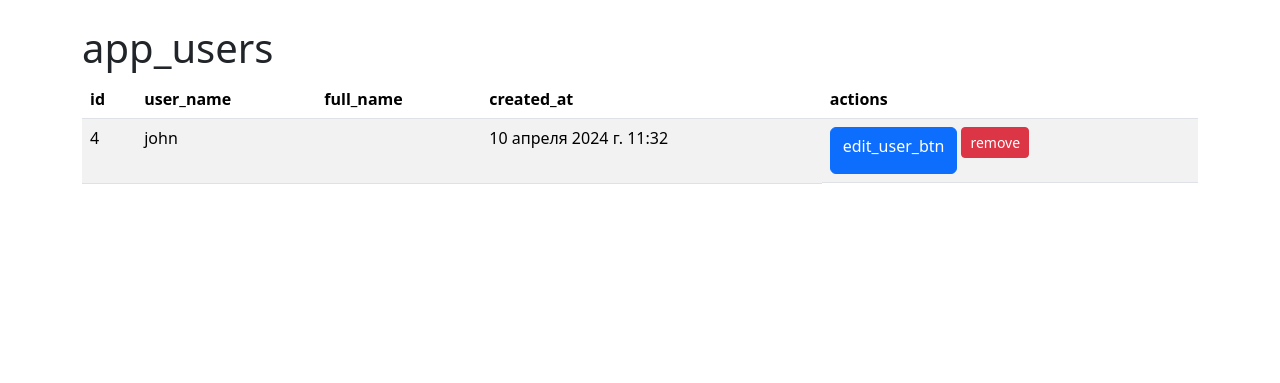
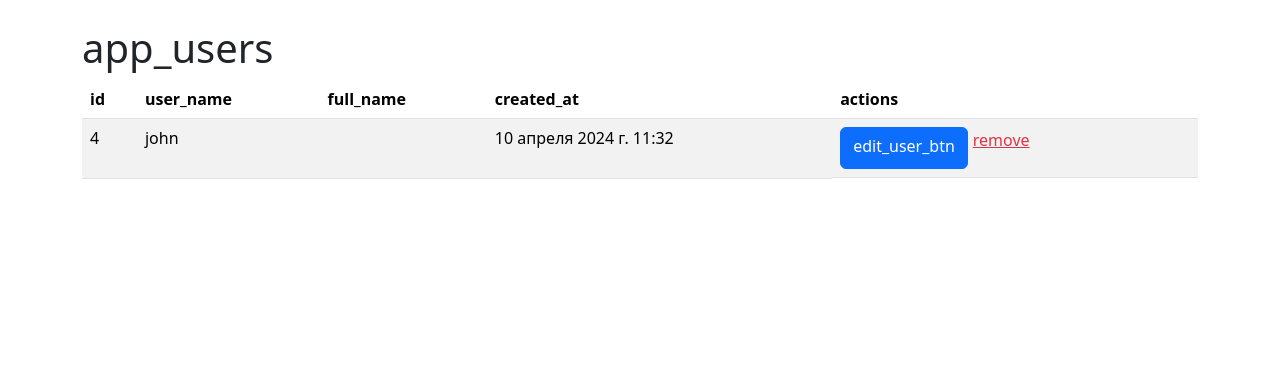
Before and after one commit to poweredbyskx/python-project-52, a Django app: page /users/ in a window 1280 px wide. Shown: the part 56-439 px from the top of the page. Run offline with Django 5.2, Linux system fonts and the light colour scheme; data comes from the database, SQL or seed files in the repository; some libraries are stand-ins or nearby versions.

Commit message:
финальные правки

```diff
--- a/task_manager/users/templates/users/index.html
+++ b/task_manager/users/templates/users/index.html
@@ -26,12 +26,13 @@
     <a href="{% url 'users:user_update' user.id %}" class="btn btn-primary me-1">
         {% translate 'edit_user_btn' %}
     </a>
-    <form method="post" action="{% url 'users:user_delete' user.id %}" style="display:inline;">
-    {% csrf_token %}
-    <button type="submit" class="btn btn-danger btn-sm">
-        {% translate "remove" %}
-    </button>
+    <form method="post" action="{% url 'users:user_delete' user.id %}" style="display: inline;">
+  {% csrf_token %}
+  <button type="submit" class="btn btn-link text-danger p-0 m-0 align-baseline">
+    {% translate "remove" %}
+  </button>
 </form>
+
 </td>
                 </tr>
             {% endfor %}
```
